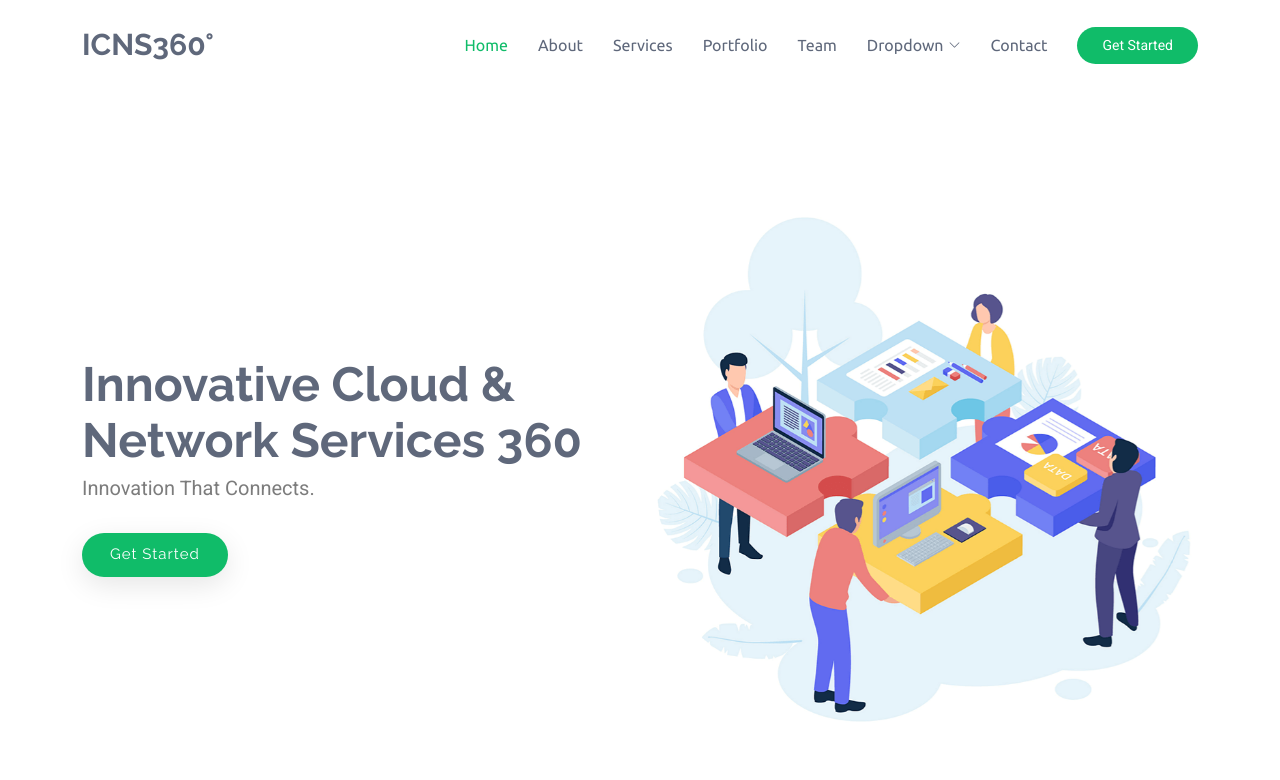
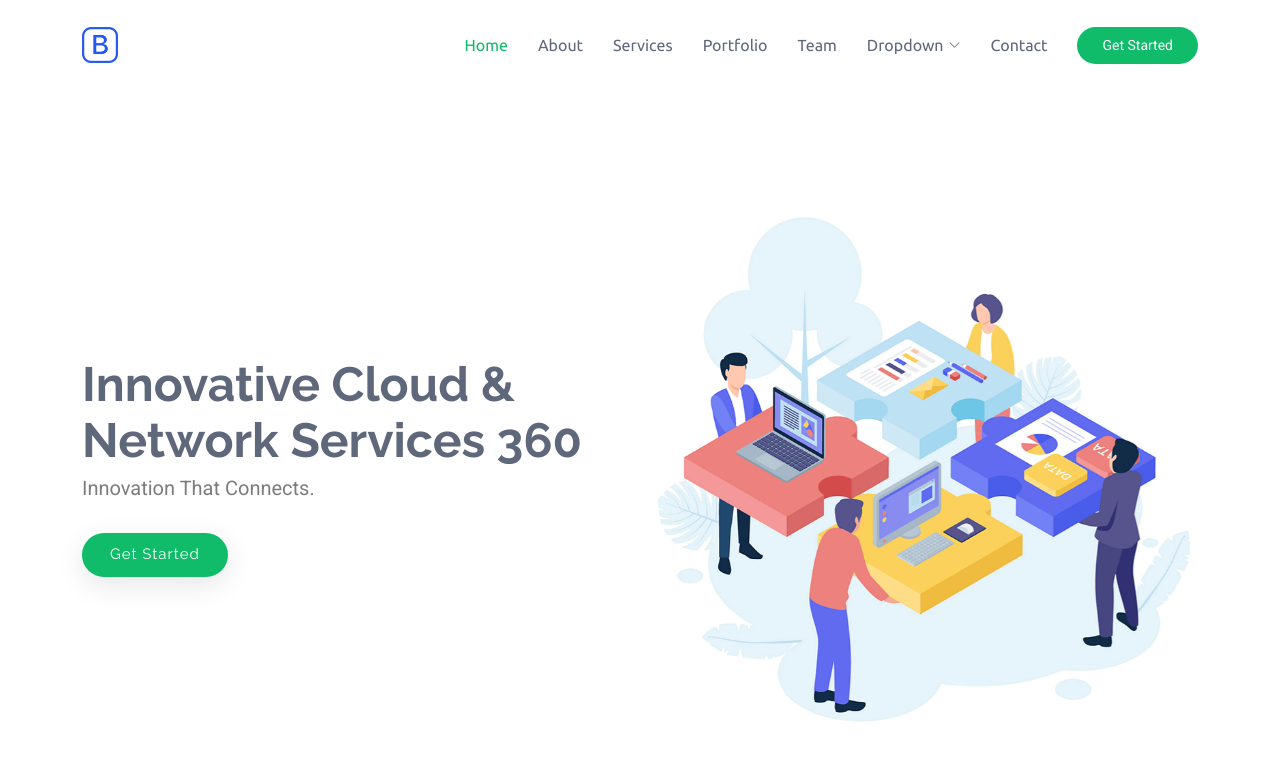
Before and after one commit to vinodkumarlohar/iCNS360, a plain HTML site: page index.html in a window 1280 px wide. Shown: the top 780 px of the page. Drawn offline with Linux system fonts and the light colour scheme; animation ran at ten frames a second.

Commit message:
Update index.html

```diff
--- a/index.html
+++ b/index.html
@@ -43,8 +43,8 @@
 
       <a href="index.html" class="logo d-flex align-items-center me-auto">
         <!-- Uncomment the line below if you also wish to use an image logo -->
-        <!-- <img src="assets/img/logo.png" alt=""> -->
-        <h1 class="sitename">ICNS360°</h1>
+        <img src="assets/img/logo.png" alt="">
+        <!-- <h1 class="sitename">ICNS360°</h1> -->
       </a>
 
       <nav id="navmenu" class="navmenu">
```
